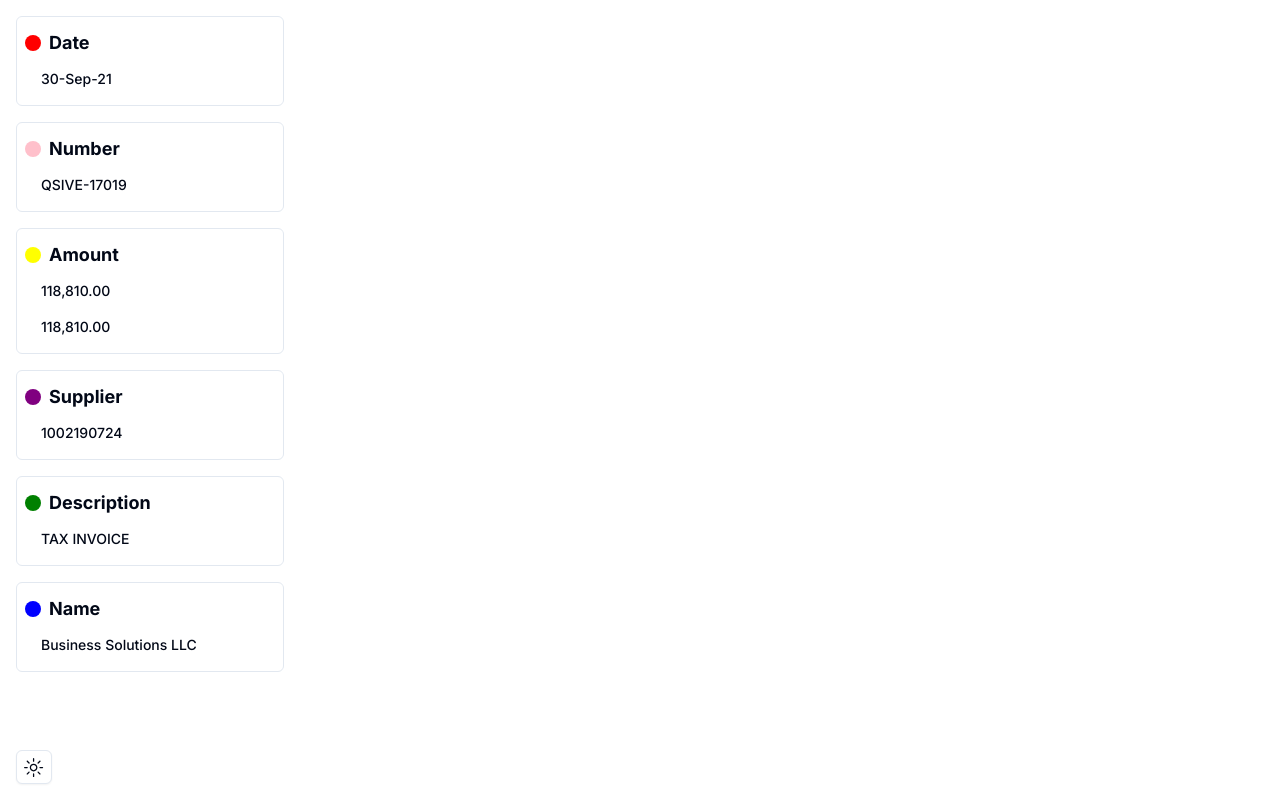
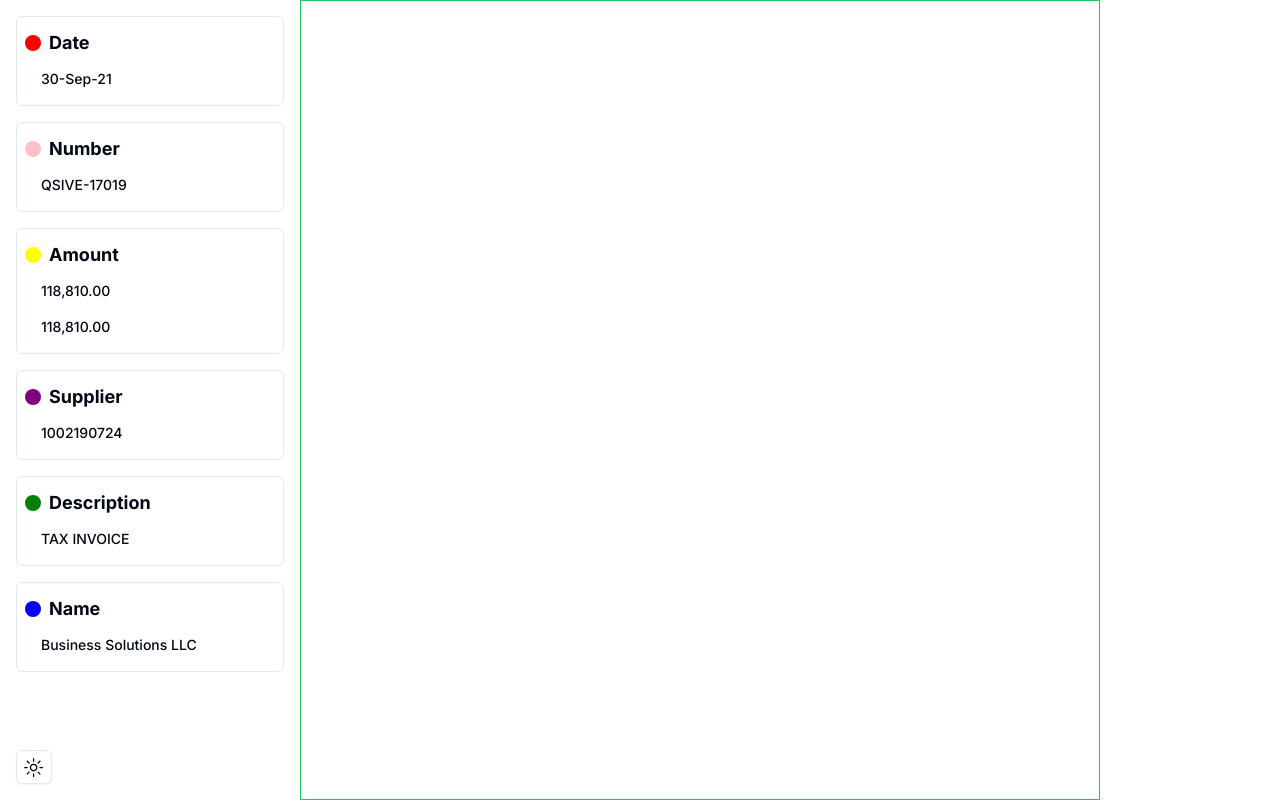
Before and after one commit to Mhmod-Hsn/p-assessment, a Next.js app: page / in a window 1280 px wide. Built offline with nearby package versions, Linux system fonts and the light colour scheme.

Commit message:
layout fixes

```diff
--- a/src/app/page.tsx
+++ b/src/app/page.tsx
@@ -4,7 +4,7 @@ import data from '../data/task-object.json';
 
 export default async function Home() {
 	return (
-		<main className='w-full h-[100vh] '>
+		<main className='w-full h-[100vh] flex '>
 			<Sidebar />
 			<CanvasWrapper data={data} />
 		</main>
--- a/src/components/CanvasBoard.tsx
+++ b/src/components/CanvasBoard.tsx
@@ -78,8 +78,10 @@ const CanvasBoard = ({ bgImage }: Props) => {
 		drawBoxes();
 	}, [dimentions, drawBG, drawBoxes]);
 
-	return (
-		<div>
+	const renderCanvas = () => {
+		if (!aspectRatio) return null;
+
+		return (
 			<canvas
 				ref={canvasRef}
 				className=' border-spacing-2 border border-green-500 w-100'
@@ -89,8 +91,9 @@ const CanvasBoard = ({ bgImage }: Props) => {
 					aspectRatio: aspectRatio,
 				}}
 			/>
-		</div>
-	);
+		);
+	};
+	return <div>{renderCanvas()}</div>;
 };
 
 export default CanvasBoard;
--- a/src/components/CanvasWrapper.tsx
+++ b/src/components/CanvasWrapper.tsx
@@ -4,7 +4,7 @@ import { uuid } from '@/helpers/uuid';
 import { useBoxesStore } from '@/stores/boxes';
 import { TFile } from '@/types/file';
 import dynamic from 'next/dynamic';
-import { Sidebar } from './Sidebar';
+import { useEffect } from 'react';
 
 const CanvasBoard = dynamic(() => import('./CanvasBoard'), { ssr: false });
 
@@ -14,6 +14,7 @@ type Props = {
 
 export const CanvasWrapper = ({ data }: Props) => {
 	const setBoxes = useBoxesStore((state) => state.setBoxes);
+	useEffect(() => {
 		const mutatedBoxes = data.boxes.map((box) => {
 			return {
 				...box,
@@ -21,11 +22,7 @@ export const CanvasWrapper = ({ data }: Props) => {
 			};
 		});
 		setBoxes(mutatedBoxes);
+	}, [data.boxes, setBoxes]);
 
-	return (
-		<div className='flex flex-row'>
-			{/* Sidebar */}
-			{/* <CanvasBoard bgImage={data.base64} /> */}
-		</div>
-	);
+	return <CanvasBoard bgImage={data.base64} />;
 };
--- a/src/components/Sidebar.tsx
+++ b/src/components/Sidebar.tsx
@@ -58,7 +58,7 @@ export const Sidebar = memo(() => {
 	return (
 		<div
 			className='
-        w-[300px]
+				min-w-[300px]
         h-full
         p-4
         dark:bg-slate-700
@@ -67,7 +67,7 @@ export const Sidebar = memo(() => {
         flex-col
         justify-between
         gap-4
-        '
+			'
 		>
 			<ScrollArea className='h-full'>{renderBoxesList()}</ScrollArea>
 
```
Lines whose indentation alone changed are shown as unchanged.
